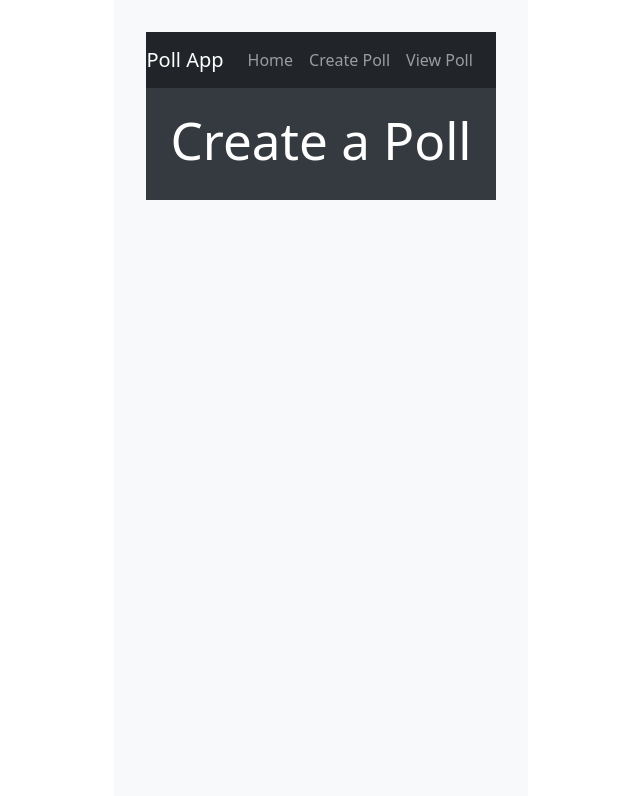
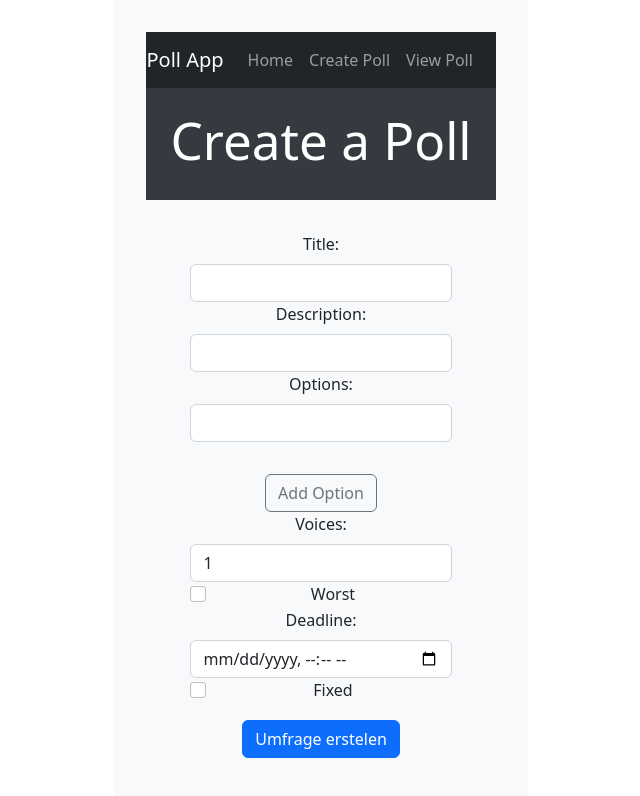
Before and after one commit to nikitawagner/pollock, a React (Vite) app in the folder pollock-frontend/: page /create-poll in a window 1280 px wide. Shown: the top 796 px of the page, without its empty margins (319-959 px from the left). Built offline with nearby package versions, Linux system fonts and the light colour scheme.

Commit message:
- Outsourced the PollForm of the CreatePoll.jsx and UpdatePoll.jsx components into PollForm.jsx - Created PollStatistics and VOte Compnents. But just basic

```diff
--- a/pollock-frontend/package.json
+++ b/pollock-frontend/package.json
@@ -12,6 +12,7 @@
   "dependencies": {
     "axios": "^1.4.0",
     "bootstrap": "^5.2.3",
+    "prop-types": "^15.8.1",
     "react": "^18.2.0",
     "react-bootstrap": "^2.7.4",
     "react-dom": "^18.2.0",
--- a/pollock-frontend/src/App.jsx
+++ b/pollock-frontend/src/App.jsx
@@ -1,10 +1,10 @@
 import 'bootstrap/dist/css/bootstrap.min.css';
-import "./App.css";
-import CreatePoll from "./components/CreatePoll.jsx";
-import ViewPoll from "./components/ViewPoll.jsx";
-import UpdatePoll from "./components/UpdatePoll.jsx";
-import AppNavbar from "./components/Navbar.jsx";
-import { BrowserRouter as Router, Routes, Route } from "react-router-dom";
+import './App.css';
+import CreatePoll from './components/CreatePoll';
+import ViewPoll from './components/ViewPoll';
+import UpdatePoll from './components/UpdatePoll';
+import AppNavbar from './components/Navbar';
+import { BrowserRouter as Router, Routes, Route } from 'react-router-dom';
 
 function App() {
 	return (
@@ -17,6 +17,7 @@ function App() {
 				<main>
 					<Routes>
 						<Route path="/" element={<CreatePoll />} />
+						<Route path="/create-poll" element={<CreatePoll />} />
 						<Route path="/view-poll/:token" element={<ViewPoll />} />
 						<Route path="/update-poll/:adminToken" element={<UpdatePoll />} />
 					</Routes>
--- a/pollock-frontend/src/components/CreatePoll.jsx
+++ b/pollock-frontend/src/components/CreatePoll.jsx
@@ -1,6 +1,7 @@
+// CreatePoll.js
 import axios from 'axios';
 import { useState } from 'react';
-import { Form, Button, Container, InputGroup, FormControl } from 'react-bootstrap';
+import PollForm from './PollForm';
 
 const CreatePoll = () => {
     const [title, setTitle] = useState('');
@@ -17,36 +18,21 @@ const CreatePoll = () => {
         const pollData = {
             title,
             description,
-            options: options.map((option) => ({text: option})),
-            setting: {voices, worst, deadline},
+            options: options.map((option) => ({ text: option })),
+            setting: { voices, worst, deadline },
             fixed,
         };
 
         try {
-            const response = await axios.post('http://localhost:49706/poll/lack', pollData);
+            const response = await axios.post('/api/polls', pollData);
 
             if (response.status === 200) {
-                console.log('Poll created successfully:', response.data);
-            } else if (response.status === 405) {
-                console.log('Invalid input:', response.data);
+                alert('Poll created successfully:', response.data);
             } else {
-                console.log('Unexpected response:', response);
+                alert('Unexpected response:', response);
             }
         } catch (error) {
-            if (error.response) {
-                const {status} = error.response;
-                if (status === 400 || status === 405) {
-                    console.log('Invalid input:', error.response.data);
-                } else if (status === 404) {
-                    console.log('Poll not found:', error.response.data);
-                } else if (status === 410) {
-                    console.log('Poll is gone:', error.response.data);
-                } else {
-                    console.log('Unexpected error:', error.response.data);
-                }
-            } else {
-                console.log('Error:', error.message);
-            }
+            alert('Error:', error.message);
         }
     };
 
@@ -61,82 +47,26 @@ const CreatePoll = () => {
     };
 
     return (
-        <Container>
-            <Form onSubmit={handleSubmit}>
-                <Form.Group controlId="title">
-                    <Form.Label>Title:</Form.Label>
-                    <Form.Control
-                        type="text"
-                        value={title}
-                        onChange={(e) => setTitle(e.target.value)}
-                    />
-                </Form.Group>
-
-                <Form.Group controlId="description">
-                    <Form.Label>Description:</Form.Label>
-                    <Form.Control
-                        type="text"
-                        value={description}
-                        onChange={(e) => setDescription(e.target.value)}
-                    />
-                </Form.Group>
-
-                <Form.Group>
-                    <Form.Label>Options:</Form.Label>
-                    {options.map((option, index) => (
-                        <InputGroup className="mb-3" key={index}>
-                            <FormControl
-                                type="text"
-                                value={option}
-                                onChange={(e) => updateOption(index, e.target.value)}
-                            />
-                        </InputGroup>
-                    ))}
-                    <Button variant="outline-secondary" type="button" onClick={addOption}>
-                        Add Option
-                    </Button>
-                </Form.Group>
-
-                <Form.Group controlId="voices">
-                    <Form.Label>Voices:</Form.Label>
-                    <Form.Control
-                        type="number"
-                        value={voices}
-                        onChange={(e) => setVoices(parseInt(e.target.value, 10))}
-                    />
-                </Form.Group>
-
-                <Form.Group controlId="worst">
-                    <Form.Check
-                        type="checkbox"
-                        label="Worst"
-                        checked={worst}
-                        onChange={(e) => setWorst(e.target.checked)}
-                    />
-                </Form.Group>
-
-                <Form.Group controlId="deadline">
-                    <Form.Label>Deadline:</Form.Label>
-                    <Form.Control
-                        type="datetime-local"
-                        value={deadline ? new Date(deadline).toISOString().substring(0, 16) : ''}
-                        onChange={(e) => setDeadline(e.target.value)}
-                    />
-                </Form.Group>
-
-
-                <Form.Group controlId="fixed">
-                    <Form.Check
-                        type="checkbox"
-                        label="Fixed"
-                        checked={fixed}
-                        onChange={(e) => setFixed(e.target.checked)}
-                    />
-                </Form.Group>
-
-                <Button type="submit">Create Poll</Button>
-            </Form>
-        </Container>
+        <PollForm
+            title={title}
+            setTitle={setTitle}
+            description={description}
+            setDescription={setDescription}
+            options={options}
+            setOptions={setOptions}
+            voices={voices}
+            setVoices={setVoices}
+            worst={worst}
+            setWorst={setWorst}
+            deadline={deadline}
+            setDeadline={setDeadline}
+            fixed={fixed}
+            setFixed={setFixed}
+            handleSubmit={handleSubmit}
+            buttonText="Create Poll"
+            addOption={addOption}
+            updateOption={updateOption}
+        />
     );
 };
 
--- /dev/null
+++ b/pollock-frontend/src/components/PollForm.jsx
@@ -0,0 +1,125 @@
+import { Form, Button, Container, InputGroup, FormControl } from 'react-bootstrap';
+import PropTypes from "prop-types";
+
+const PollForm = ({
+                      title,
+                      setTitle,
+                      description,
+                      setDescription,
+                      options,
+                      voices,
+                      setVoices,
+                      worst,
+                      setWorst,
+                      deadline,
+                      setDeadline,
+                      fixed,
+                      setFixed,
+                      handleSubmit,
+                      addOption,
+                      updateOption,
+                  }) => {
+    const renderOptions = () => {
+        return options.map((option, index) => (
+            <InputGroup className="mb-3" key={index}>
+                <FormControl
+                    type="text"
+                    value={option}
+                    onChange={(e) => updateOption(index, e.target.value)}
+                />
+            </InputGroup>
+        ));
+    };
+
+    return (
+        <Container>
+            <Form onSubmit={handleSubmit}>
+                <Form.Group controlId="title">
+                    <Form.Label>Title:</Form.Label>
+                    <Form.Control
+                        type="text"
+                        value={title}
+                        onChange={(e) => setTitle(e.target.value)}
+                    />
+                </Form.Group>
+
+                <Form.Group controlId="description">
+                    <Form.Label>Description:</Form.Label>
+                    <Form.Control
+                        type="text"
+                        value={description}
+                        onChange={(e) => setDescription(e.target.value)}
+                    />
+                </Form.Group>
+
+                <Form.Group>
+                    <Form.Label>Options:</Form.Label>
+                    {renderOptions()}
+                    <Button variant="outline-secondary" type="button" onClick={addOption}>
+                        Add Option
+                    </Button>
+                </Form.Group>
+
+                <Form.Group controlId="voices">
+                    <Form.Label>Voices:</Form.Label>
+                    <Form.Control
+                        type="number"
+                        value={voices}
+                        onChange={(e) => setVoices(parseInt(e.target.value, 10))}
+                    />
+                </Form.Group>
+
+                <Form.Group controlId="worst">
+                    <Form.Check
+                        type="checkbox"
+                        label="Worst"
+                        checked={worst}
+                        onChange={(e) => setWorst(e.target.checked)}
+                    />
+                </Form.Group>
+
+                <Form.Group controlId="deadline">
+                    <Form.Label>Deadline:</Form.Label>
+                    <Form.Control
+                        type="datetime-local"
+                        value={deadline ? new Date(deadline).toISOString().substring(0, 16) : ''}
+                        onChange={(e) => setDeadline(e.target.value)}
+                    />
+                </Form.Group>
+
+
+                <Form.Group controlId="fixed">
+                    <Form.Check
+                        type="checkbox"
+                        label="Fixed"
+                        checked={fixed}
+                        onChange={(e) => setFixed(e.target.checked)}
+                    />
+                </Form.Group>
+
+                <Button type="submit">Umfrage erstelen</Button>
+            </Form>
+        </Container>
+    );
+};
+
+PollForm.propTypes = {
+    title: PropTypes.string.isRequired,
+    setTitle: PropTypes.func.isRequired,
+    description: PropTypes.string.isRequired,
+    setDescription: PropTypes.func.isRequired,
+    options: PropTypes.arrayOf(PropTypes.string).isRequired,
+    voices: PropTypes.number.isRequired,
+    setVoices: PropTypes.func.isRequired,
+    worst: PropTypes.bool.isRequired,
+    setWorst: PropTypes.func.isRequired,
+    deadline: PropTypes.string,
+    setDeadline: PropTypes.func.isRequired,
+    fixed: PropTypes.bool.isRequired,
+    setFixed: PropTypes.func.isRequired,
+    handleSubmit: PropTypes.func.isRequired,
+    addOption: PropTypes.func.isRequired,
+    updateOption: PropTypes.func.isRequired,
+};
+
+export default PollForm;
```
Also changed, not shown: pollock-frontend/src/components/DeletePoll.jsx (+5 -4 lines), pollock-frontend/src/components/Navbar.jsx (+5 -4 lines), pollock-frontend/src/components/PollStatistics.jsx (added, +42 -0 lines), pollock-frontend/src/components/Vote.jsx (added, +41 -0 lines), 1 other file (tests, documents, lock files or other folders).
